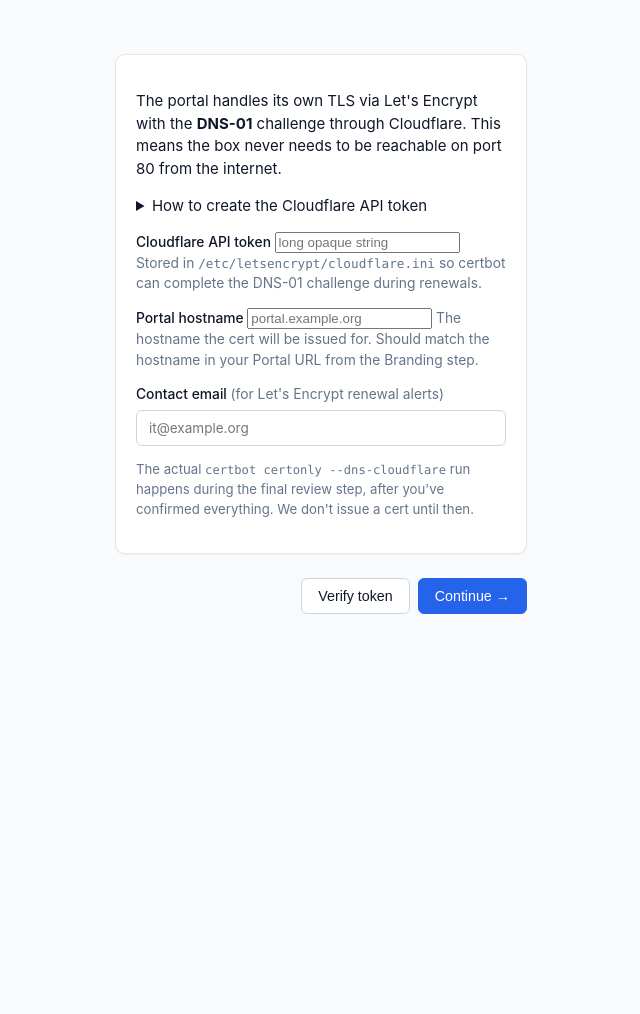
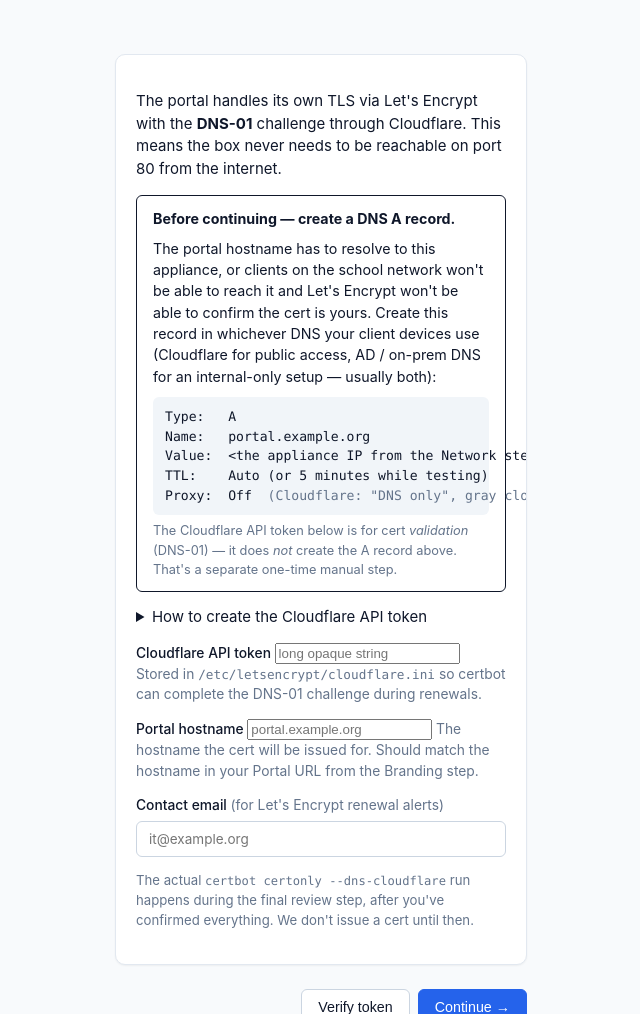
Before and after one commit to fratrat123/smartzone-portal, a Flask app: template templates/setup_tls.html in a window 1280 px wide. Shown: the part 105-1119 px from the top of the page, without its empty margins (319-959 px from the left). Before the commit the page ends 719 px from the top, so only its background shows below. Run offline with Flask 3, Linux system fonts and the light colour scheme; the template is opened without the code that fills it, so the values that code supplies are empty; some libraries are stand-ins or nearby versions.

Commit message:
Wizard: spell out the DNS A record operators need to create
TLS step now shows a yellow prereq banner with the exact A record —
hostname pulled from the Branding step, IP pulled from the Network
step — and calls out that the Cloudflare API token below is only for
cert validation, NOT for creating the A record itself. The welcome
page's "before you start" list separates DNS access from the CF token
for the same reason.

Cert issuance fails silently for the operator when the record doesn't
exist, and the current wizard didn't tell them they had to create it
themselves — the value/steps existed only in the SmartZone reference
page after setup completed. This makes it the last thing they see
before the token field.

Co-Authored-By: Claude Opus 4.7 (1M context) <noreply@anthropic.com>

```diff
--- a/templates/setup_tls.html
+++ b/templates/setup_tls.html
@@ -1,6 +1,9 @@
 {% extends "setup_base.html" %}
 {% set s = state.get("tls", {}) %}
 {% set branding = state.get("branding", {}) %}
+{% set net = state.get("network", {}) %}
+{% set _portal_host = (branding.PORTAL_BASE_URL or '')|replace('https://', '')|replace('http://', '')|trim('/') %}
+{% set _appliance_ip = (net.NET_IP_CIDR or '').split('/')[0] %}
 
 {% block step_body %}
 <form id="step-form" method="post" class="card">
@@ -9,6 +12,27 @@
     <p>The portal handles its own TLS via Let's Encrypt with the
     <strong>DNS-01</strong> challenge through Cloudflare. This means the box
     never needs to be reachable on port 80 from the internet.</p>
+
+    <div class="notice notice-warning" style="margin:14px 0">
+      <strong>Before continuing — create a DNS A record.</strong>
+      <p style="margin:8px 0 0">
+        The portal hostname has to resolve to this appliance, or clients on
+        the school network won't be able to reach it and Let's Encrypt won't
+        be able to confirm the cert is yours. Create this record in whichever
+        DNS your client devices use (Cloudflare for public access, AD / on-prem
+        DNS for an internal-only setup — usually both):
+      </p>
+      <pre style="background:var(--surface-muted);padding:10px 12px;border-radius:6px;margin:10px 0 4px;font-size:0.92em;line-height:1.5">Type:   A
+Name:   {{ _portal_host or 'portal.example.org' }}
+Value:  {{ _appliance_ip or '<the appliance IP from the Network step>' }}
+TTL:    Auto (or 5 minutes while testing)
+Proxy:  Off  <span class="muted">(Cloudflare: "DNS only", gray cloud — orange cloud breaks RADIUS / WLAN traffic)</span></pre>
+      <p class="muted" style="margin:6px 0 0;font-size:0.9em">
+        The Cloudflare API token below is for cert <em>validation</em>
+        (DNS-01) — it does <em>not</em> create the A record above. That's a
+        separate one-time manual step.
+      </p>
+    </div>
 
     <details style="margin-bottom:14px">
       <summary style="cursor:pointer">How to create the Cloudflare API token</summary>
```
Also changed, not shown: templates/setup_welcome.html (+7 -2 lines).
